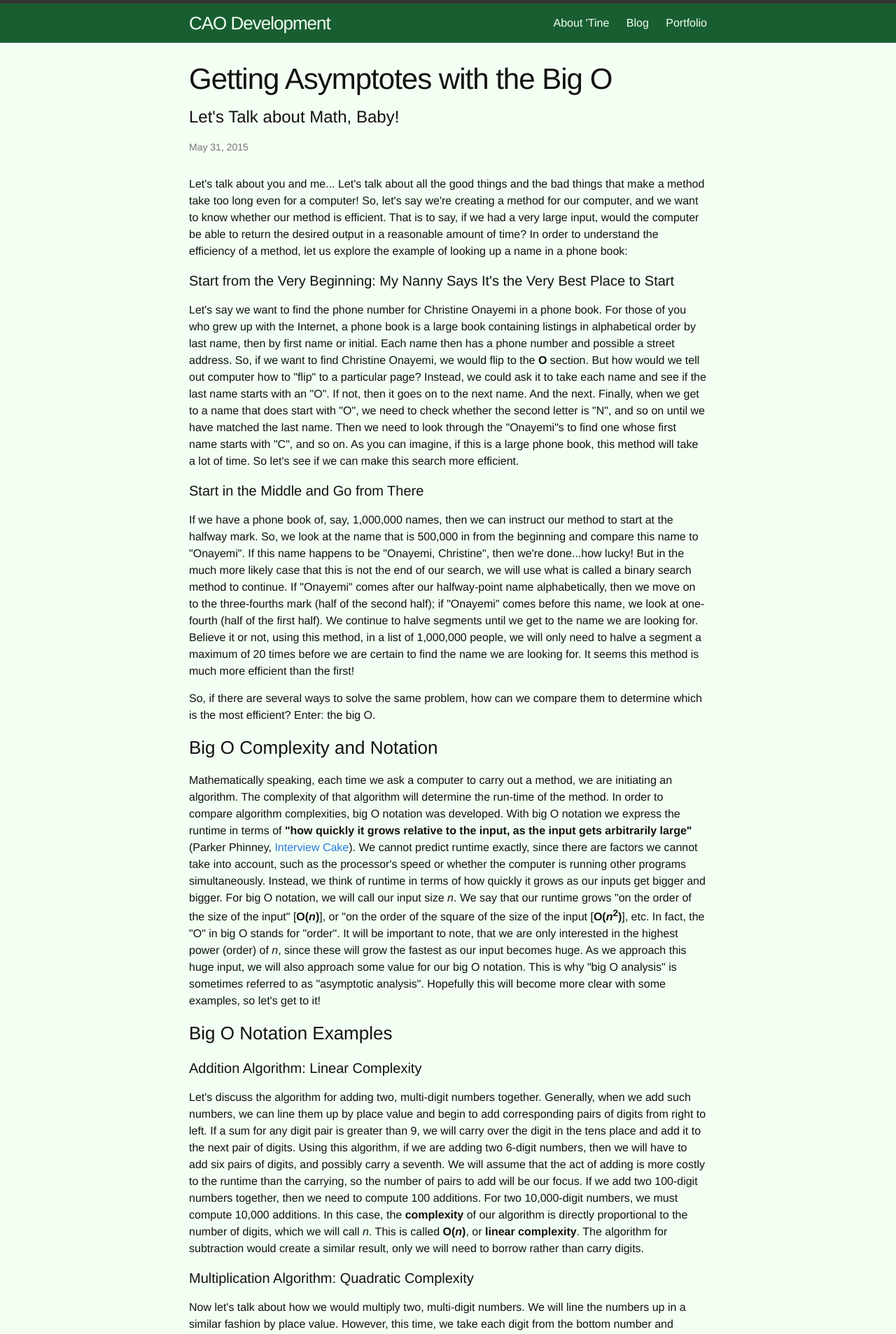
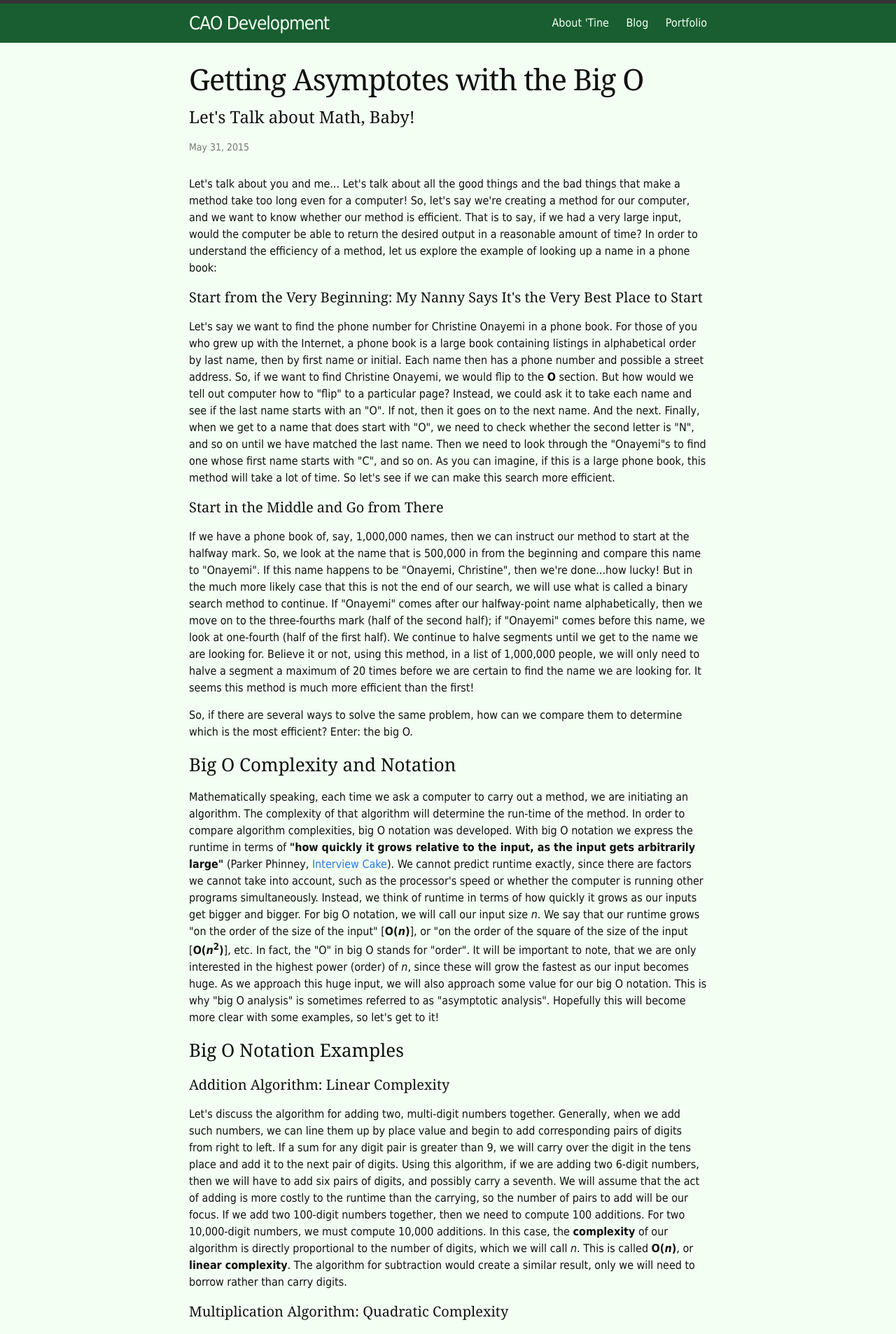
Before and after one commit to tinezekis/tinezekis-site-v1, a Jekyll site: the page built from _posts/2015-05-31-t8-tech.markdown, in a window 1280 px wide. Shown: the top 1906 px of the page at 70% size. Built offline with Jekyll 4.4.1, drawn with Linux system fonts in a browser that asks for light colours; some of the changed text lies outside the part shown.

Commit message:
Change fonts for general and headings

```diff
--- a/_posts/2015-05-31-t8-tech.markdown
+++ b/_posts/2015-05-31-t8-tech.markdown
@@ -68,7 +68,7 @@ categories: blog technical
     <li><b>Constant Complexity: O(1)</b> - 1 item takes 1 second, 10 items takes 1 second, 100 items takes 1 second. The input size does not impact the runtime as it grows.</li>
     <li><b>Linear Complexity: O(<i>n</i>)</b> - 1 item takes 1 second, 10 items takes 10 seconds, 100 items takes 100 seconds. The input and runtime have a linear relationship; as one increases by a factor of 10, so does the other.</li>
     <li><b>Quadratic Complexity: O(<i>n</i><sup>2</sup>)</b> - i item takes 1 second, 10 items takes 100 seconds, 100 items takes 10,000 seconds. The runtime grows with the square of the input.</li>
-    <li><b>Polynomial Complexity: O(<i>n</i><sup>a</sup>)</b> - Any complexity that can be written in this form has a <b>polynomial complexity</b>, or is solvable in <b>polynomial time</b></li>
+    <li><b>Polynomial Complexity: O(<i>n</i><sup>a</sup>)</b> - Any complexity that can be written in this form has a polynomial complexity, or is solvable in <b>polynomial time</b>.</li>
     <li><b>Logarithmic Complexity: O(log <i>n</i>)</b> - 1 item takes 1 second, 10 items takes 2 seconds, 100 items takes 3 seconds, 1,000 items takes 4 seconds, etc. The number of seconds is the exponent in this relationship, or more precisely, the runtime grows with the log of the input.</li>
     <li><b>Factorial Complexity: O(<i>n</i>!)</b> - The runtime grows with the factorial calculation of the input (see the Traveling Salesman example above).</li>
   </ul>
@@ -81,4 +81,3 @@ categories: blog technical
   <li><a target="_blank" href="http://stackoverflow.com/questions/487258/plain-english-explanation-of-big-o">Plain English Explanation of Big O</a></li>
   <li><a target="_blank" href="https://www.interviewcake.com/big-o-notation-time-and-space-complexity">Big O Notation: Using Not-Boring Math to Measure Code's Efficiency</a></li>
 </ul>
-</p>
--- a/_sass/_base.scss
+++ b/_sass/_base.scss
@@ -81,6 +81,7 @@ li {
  */
 h1, h2, h3, h4, h5, h6 {
     font-weight: 300;
+    font-family: Georgia, Times, 'Times New Roman', serif;
 }
 
 
--- a/css/main.scss
+++ b/css/main.scss
@@ -6,7 +6,7 @@
 
 
 // Our variables
-$base-font-family: Helvetica, Arial, sans-serif;
+$base-font-family: Tahoma, Verdana, Segoe, sans-serif;
 $base-font-size:   16px;
 $small-font-size:  $base-font-size * 0.875;
 $base-line-height: 1.5;
```
Also changed, not shown: blog.md (+1 -3 lines), 4 other files.
